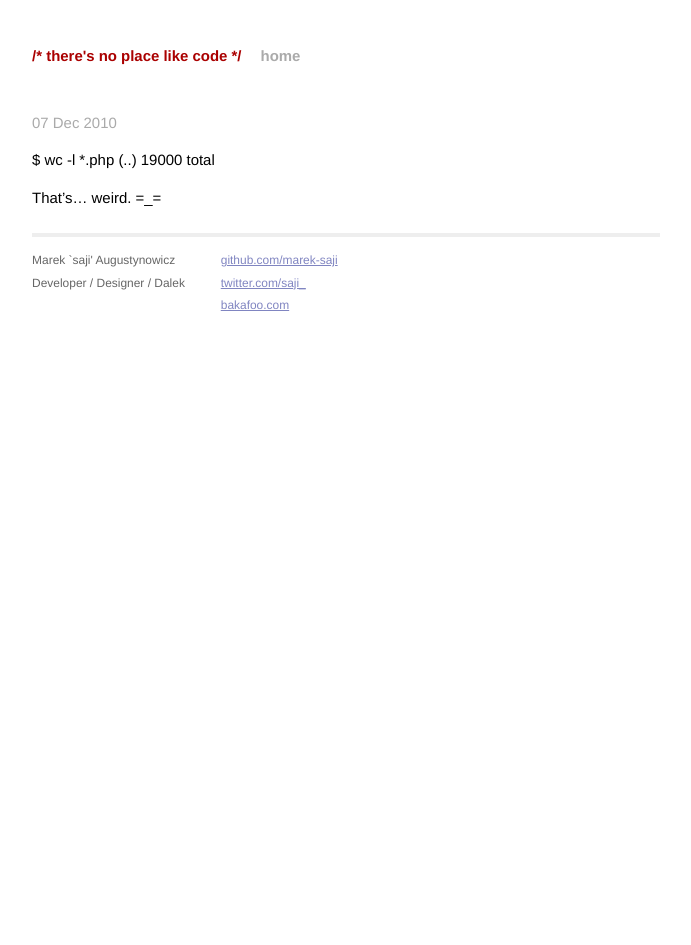
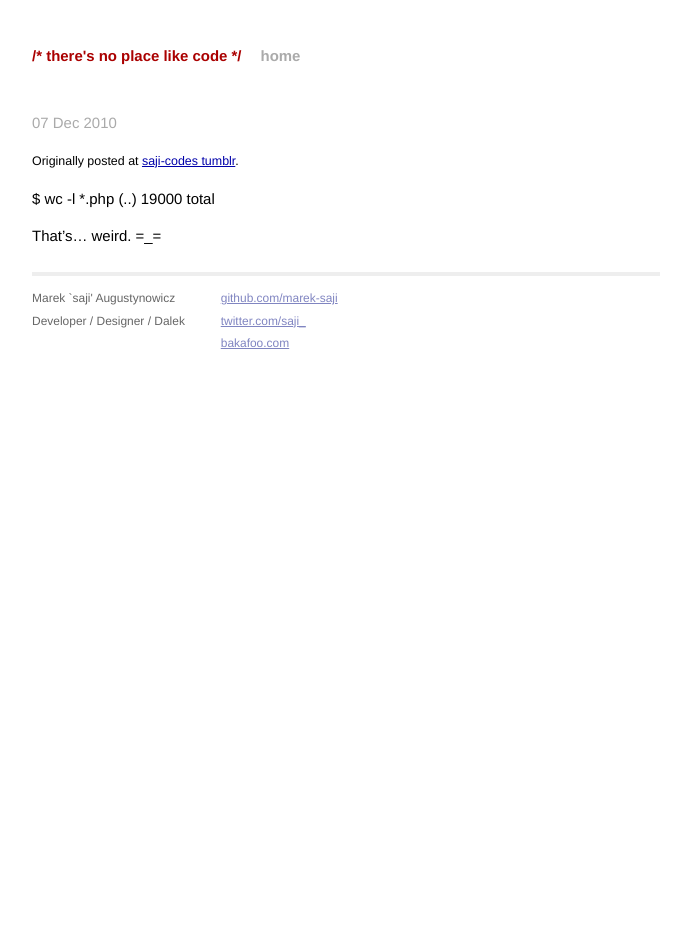
Before and after one commit to marek-saji/noplacelikecode, a Jekyll site: the page built from _posts/tumblr/2010-12-07-wc-l-php-19000-total-thats-weird.md, in a window 1280 px wide. Shown: the whole page, without its empty margins (294-985 px from the left). Built offline with Jekyll 4.4.1, drawn with Linux system fonts in a browser that asks for light colours; Markdown is read by kramdown in place of the engine named in the settings.

Commit message:
Link original tumblr post

```diff
--- a/_layouts/post.html
+++ b/_layouts/post.html
@@ -2,8 +2,18 @@
 layout: default
 ---
 <h2>{{ page.title }}</h2>
-<p class="meta">{{ page.date | date_to_string }}</p>
+<p class="meta">
+  {{ page.date | date_to_string }}
+</p>
 
 <div class="post">
+  {% if page.tumblr_url != empty %}
+    <p>
+      <small>
+        Originally posted at
+        <a href="{{ page.tumblr_url }}">saji-codes tumblr</a>.
+      </small>
+    </p>
+  {% endif %}
 {{ content }}
 </div>
```
